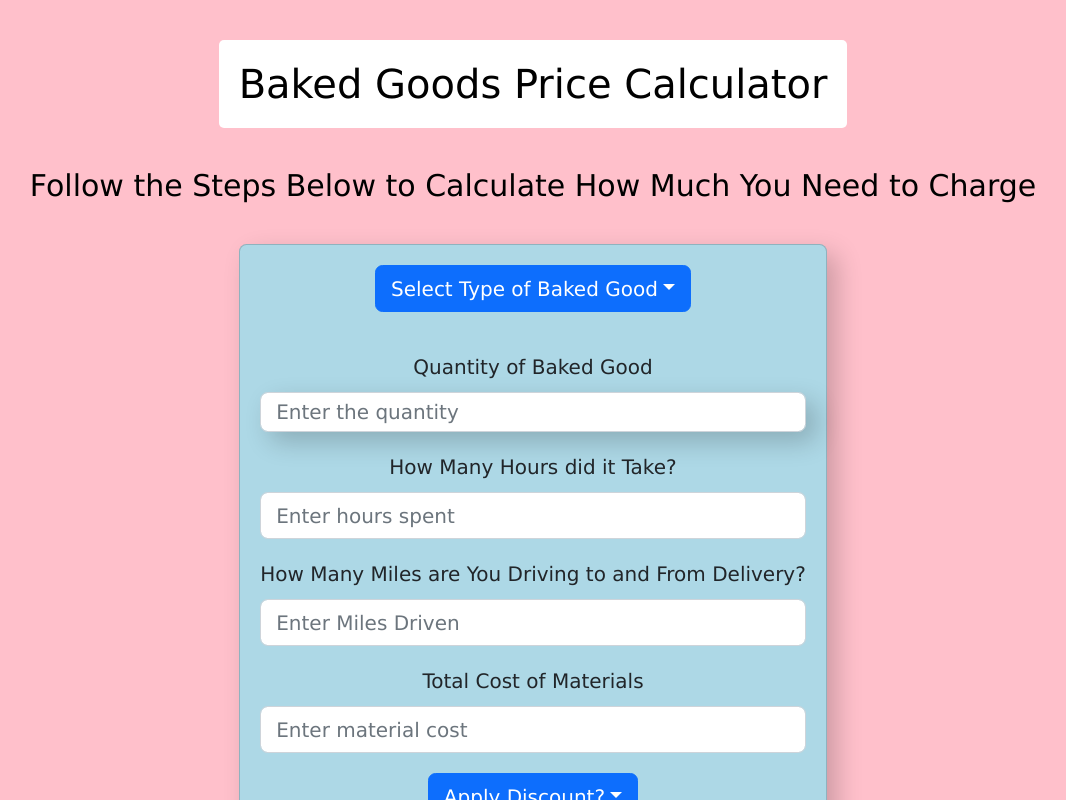
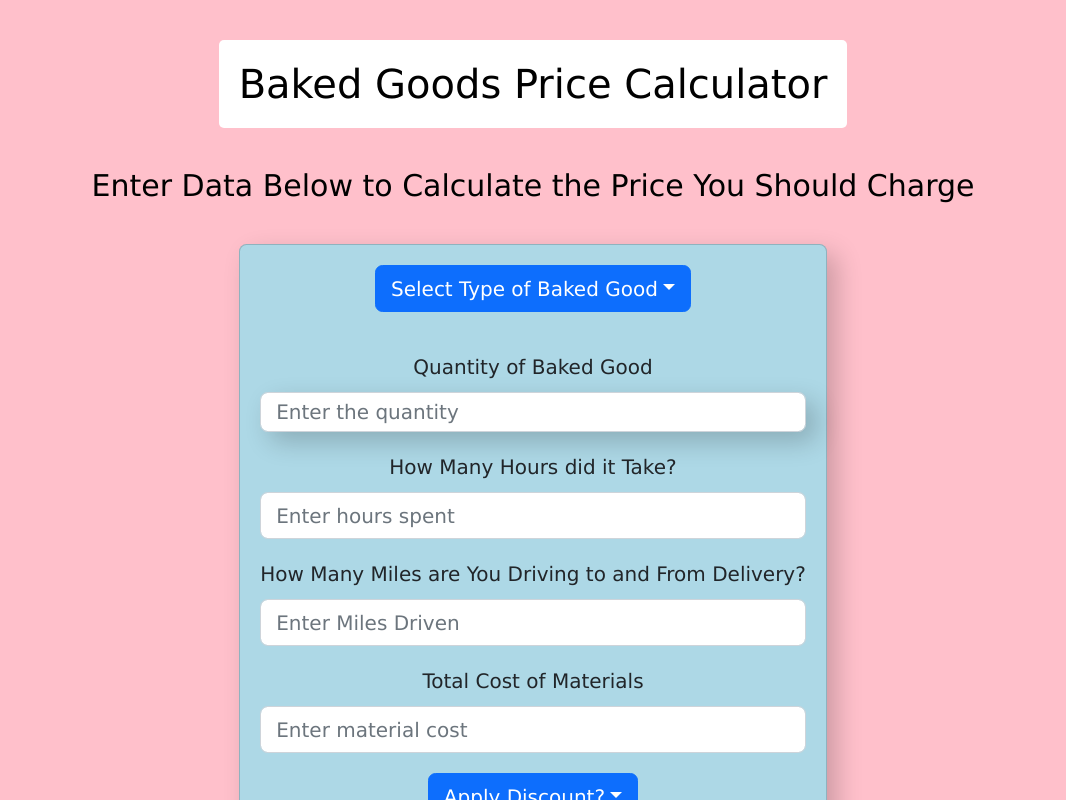
Before and after one commit to WebDeverDan/baker-cost-profit-calculator, a React (Create React App) app: page / in a window 1280 px wide. Shown: the top 800 px of the page, without its empty margins (107-1173 px from the left). Built offline with nearby package versions, Linux system fonts and the light colour scheme.

Commit message:
update instructions

```diff
--- a/src/App.js
+++ b/src/App.js
@@ -161,7 +161,7 @@ const App = () => {
         <div className="add-budget-box">
           <div className={hiddenForm}>
             <h4 className="instructions">
-              Follow the Steps Below to Calculate How Much You Need to Charge
+              Enter Data Below to Calculate the Price You Should Charge
             </h4>
           </div>
           <br/>
```
